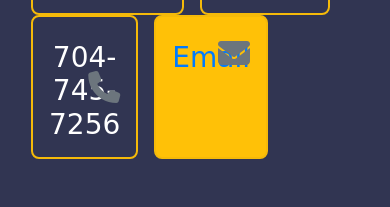
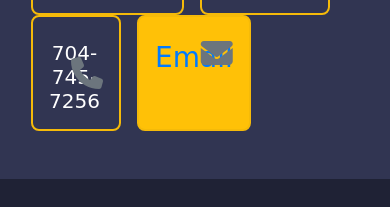
Before and after one commit to Cameron-Blake/MainPortfolio, a plain HTML site: page index.html in a window 390 px wide. Shown: the part 6457-6664 px from the top of the page. After the commit the page ends 6636 px from the top, so only its background shows below. Drawn offline with nearby package versions, Linux system fonts and the light colour scheme; a web font is replaced by a local one.

Commit message:
Update index.html
fit phone number in

```diff
--- a/index.html
+++ b/index.html
@@ -251,7 +251,7 @@
           <div class="col-3 media_link btn">
             <div class="row">
               <div class="col-6 d-flex justify-content-start align-items-center">
-                <h3 class="m-0 pt-2 text-white">704-745-7256</h3>
+                <h5 class="m-0 pt-2 text-white">704-745-7256</h5>
               </div>
               <div class="col-6 d-flex justify-content-end align-items-center">
                 <i class="fa fa-phone fa-2x text-secondary"></i>
```
